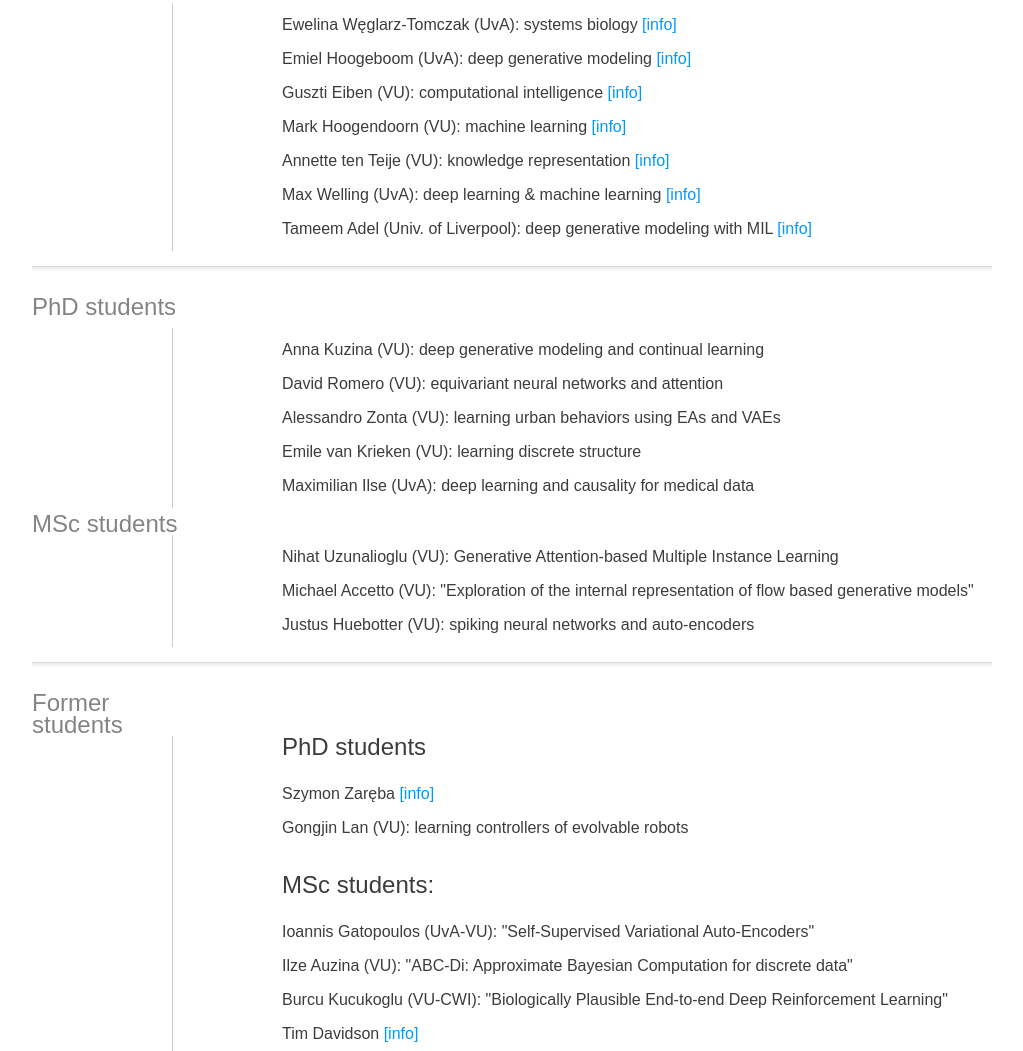
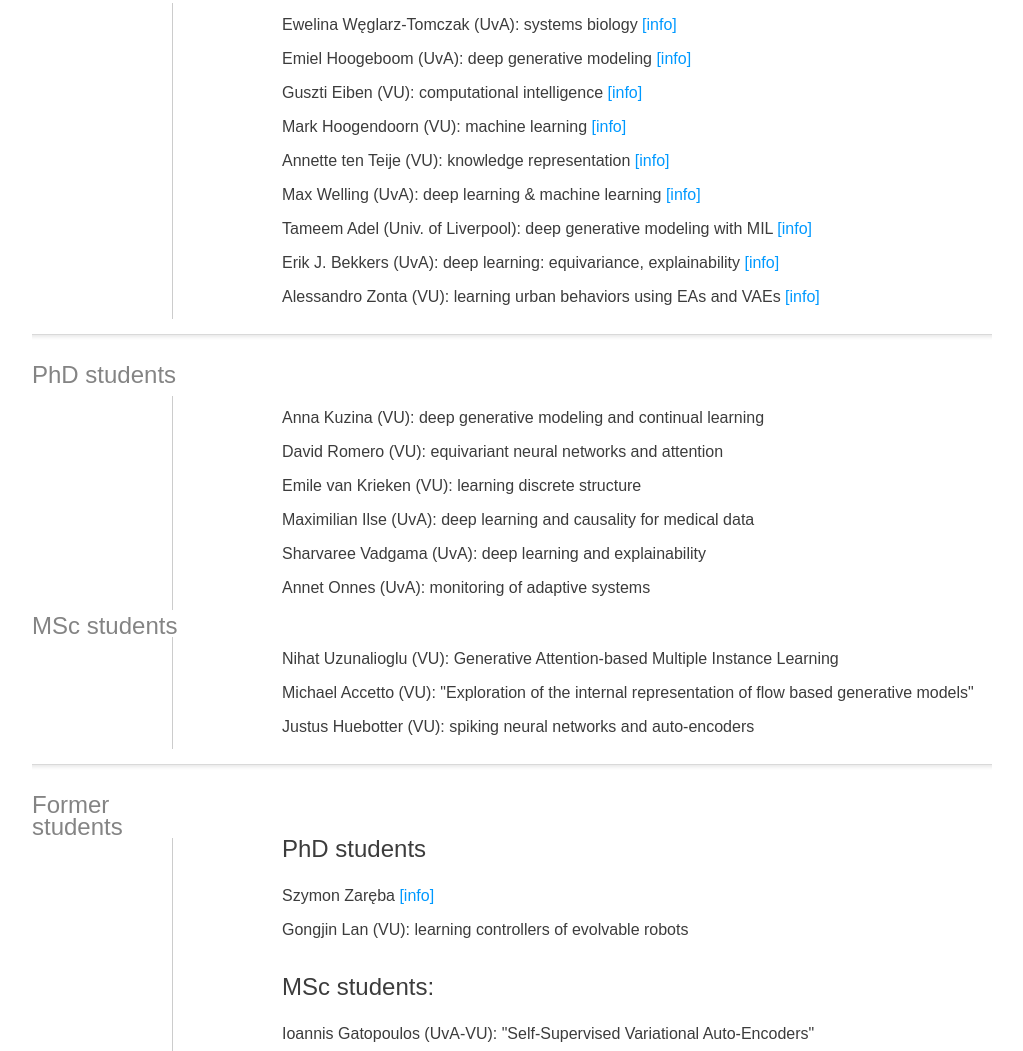
Before and after one commit to jmtomczak/jmtomczak.github.io, a plain HTML site: page people.html in a window 1280 px wide. Shown: the part 684-1735 px from the top of the page, without its empty margins (128-1151 px from the left). Drawn offline with nearby package versions, Linux system fonts and the light colour scheme.

Commit message:
Update people.html
Updated list of collaborators

```diff
--- a/people.html
+++ b/people.html
@@ -49,6 +49,8 @@
 			<li>Annette ten Teije (VU): knowledge representation <a href="https://www.cs.vu.nl/~annette/" target="_blank">[info]</a></li>
 			<li>Max Welling (UvA): deep learning & machine learning <a href="https://staff.fnwi.uva.nl/m.welling/" target="_blank">[info]</a></li>
 			<li>Tameem Adel (Univ. of Liverpool): deep generative modeling with MIL <a href="https://tameemadel.wordpress.com/" target="_blank">[info]</a></li>
+			<li>Erik J. Bekkers (UvA): deep learning: equivariance, explainability <a href="https://erikbekkers.bitbucket.io/" target="_blank">[info]</a></li>
+			<li>Alessandro Zonta (VU): learning urban behaviors using EAs and VAEs <a href="https://www.alessandrozonta.ml/" target="_blank">[info]</a></li>
 		</ul>
     </div>
    </div>
@@ -63,9 +65,10 @@
 		<ul style="list-style: none;">
 			<li>Anna Kuzina (VU): deep generative modeling and continual learning</li>
 			<li>David Romero (VU): equivariant neural networks and attention</li>
-			<li>Alessandro Zonta (VU): learning urban behaviors using EAs and VAEs</li>
 			<li>Emile van Krieken (VU): learning discrete structure</li>
 			<li>Maximilian Ilse (UvA): deep learning and causality for medical data</li>
+			<li>Sharvaree Vadgama (UvA): deep learning and explainability</li>
+			<li>Annet Onnes (UvA): monitoring of adaptive systems </li>
 		</ul>
     </div>
    </div>
```
